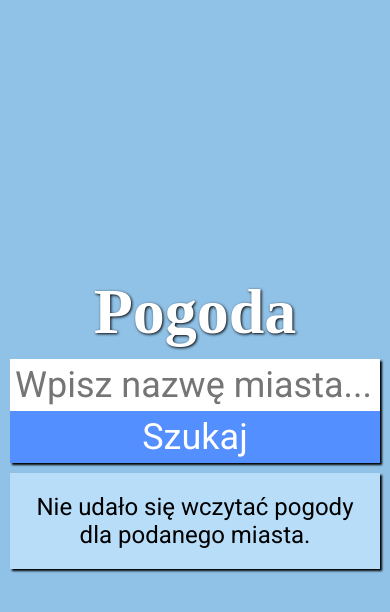
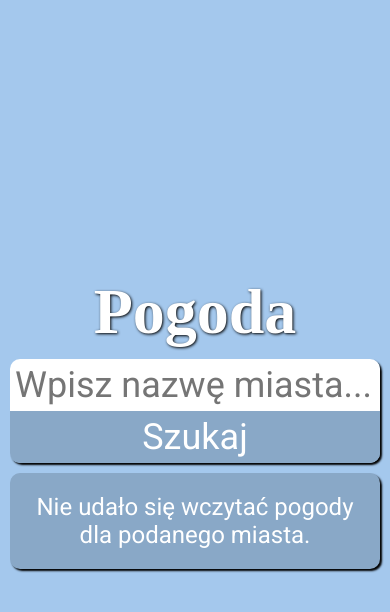
Before and after one commit to xtmkpp/host-pogoda, a plain HTML site: page index.html in a window 390 px wide. Both pictures are taken after a click on the button "Szukaj". Drawn offline with nearby package versions, Linux system fonts and the light colour scheme; no server answers.

Commit message:
Add files via upload

```diff
--- a/index.html
+++ b/index.html
@@ -20,7 +20,7 @@
         <div class="header">
             <p class="title">Pogoda</p>
             <div class="search-bar">
-                <input type="text" placeholder="Wpisz nazwę miasta..." id="search-input" /><button id="search-button">Szukaj</button>
+                <input type="text" maxlength="30" placeholder="Wpisz nazwę miasta..." id="search-input" /><button id="search-button">Szukaj</button>
             </div>
             <div id="error" style="display:none;">Nie udało się wczytać pogody dla podanego miasta.</div>
         </div>
--- a/page.js
+++ b/page.js
@@ -1,9 +1,14 @@
 $(() => {
     $("#search-button").click(() => {
         showWeatherCity($("#search-input").val());
+        $('#forecast').scrollLeft(0);
     })
     $("#search-input").keypress(e => {
-        if (e.which == 13) showWeatherCity($(e.currentTarget).val());
+        if (e.which == 13)
+        {
+            showWeatherCity($(e.currentTarget).val());
+            $('#forecast').scrollLeft(0);
+        }
     });
 
     if ("geolocation" in navigator) {
--- a/style.css
+++ b/style.css
@@ -9,11 +9,13 @@
 #error {
     width: fit-content;
     margin: auto;
-    background: #B8DDF9;
+    background: #89A8C7;
     padding: 20px;
     text-align: center;
     font-size: 1.5em;
     box-shadow: 2px 2px 2px #000;
+    color: #FFF;
+    border-radius: 10px;
 }
 
 .header {
@@ -24,7 +26,7 @@
 }
 
 body {
-    background-color: #90C2E7;
+    background: #A4C8ED;
     margin: 0;
 }
 
@@ -52,10 +54,11 @@ body {
 
 #content {
     padding: 10px;
-    background-color: white;
+    background-color: #89A8C7;
     box-shadow: 2px 2px 2px black;
     width: 70%;
     margin: auto;
+    border-radius: 20px;
 }
 
 .bold {
@@ -103,6 +106,7 @@ body {
     outline: none;
     width: 70%;
     box-sizing: border-box;
+    transition-duration: .2s;
 }
 
 .search-bar {
@@ -113,7 +117,7 @@ body {
 }
 
 #search-button {
-    background-color: #548fff;
+    background-color: #89A8C7;
     color: white;
     width: 30%;
 }
@@ -126,7 +130,7 @@ body {
 
 #content-header {
     margin: auto;
-    background: #B8DDF9;
+    background-color: #9ABDE0;
     border-radius: 10px;
     display: flex;
     flex-wrap: wrap;
@@ -155,7 +159,7 @@ body {
 }
 
 .weather-element {
-    background: #B8DDF9;
+    background-color: #9ABDE0;
     border-radius: 10px;
     margin: 10px;
     padding: 10px;
@@ -174,6 +178,42 @@ p {
     margin: 0;
 }
 
+::-webkit-scrollbar-track {
+    background-color: #6F88A1;
+    border-radius: 10px;
+}
+
+::-webkit-scrollbar {
+    height: 12px;
+}
+
+::-webkit-scrollbar-thumb {
+    background-color: rgba(67, 82, 97, 0.5);
+    border-radius: 10px;
+}
+
+::-webkit-scrollbar-thumb:hover {
+    background-color: rgba(67, 82, 97, 0.7);
+}
+
+::-webkit-scrollbar-thumb:active {
+    background-color: #435261;
+}
+
+#search-button:active {
+    color: black;
+}
+
+#search-button:hover {
+    background-color: #6F88A1;
+    transition-duration: .2s;
+}
+
+#search-input:focus {
+    background-color: #F6F6F6;
+    transition-duration: .2s;
+}
+
 @media screen and (max-width: 800px) {
     #content {
         width: 95%;
@@ -182,16 +222,16 @@ p {
     .search-bar {
         display: block;
         width: 100%;
-        border-radius: 0;
+        border-radius: 10px;
     }
 
     #search-input {
         width: 100%;
-        border-radius: 0;
+        border-radius: 10px 10px 0 0;
     }
 
     #search-button {
         width: 100%;
-        border-radius: 0;
+        border-radius: 0 0 10px 10px;
     }
 }
```
Also changed, not shown: media/icons/09d.png, media/icons/09n.png, media/icons/10d.png, media/icons/10n.png.
